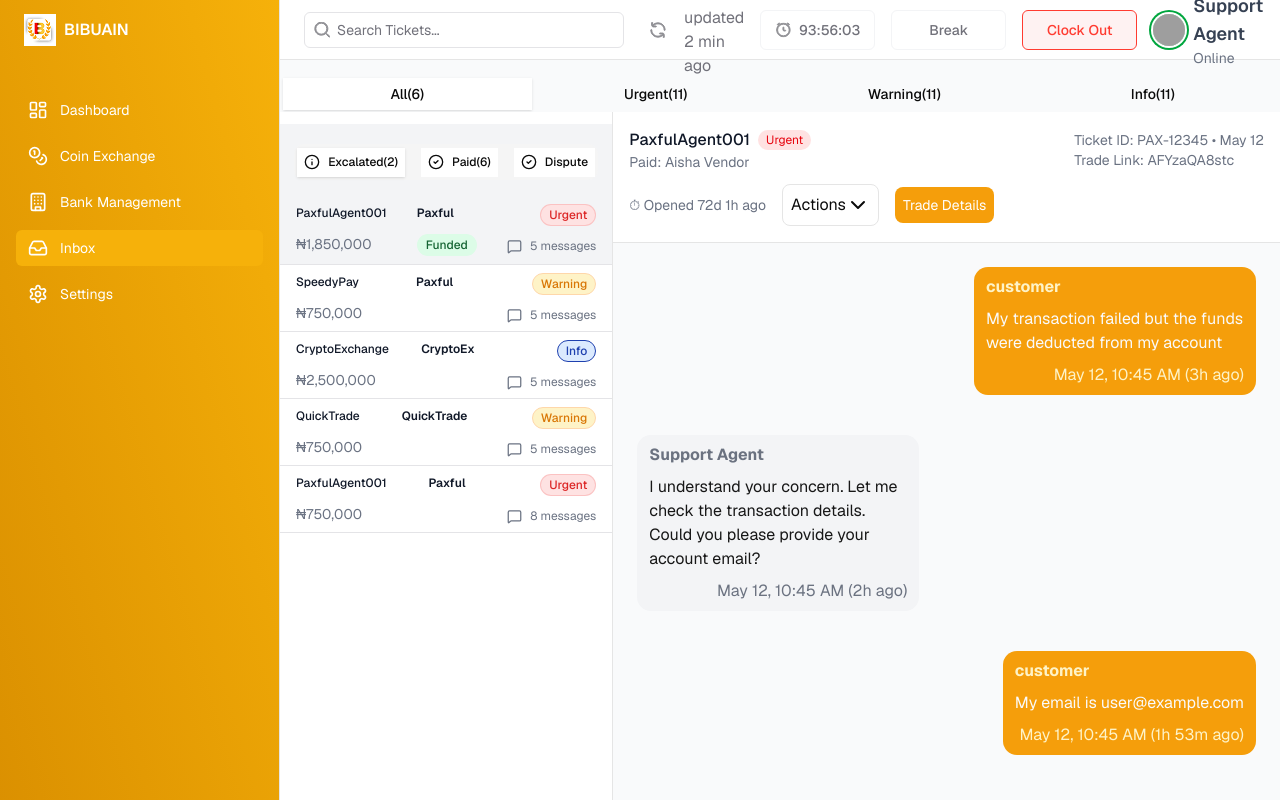
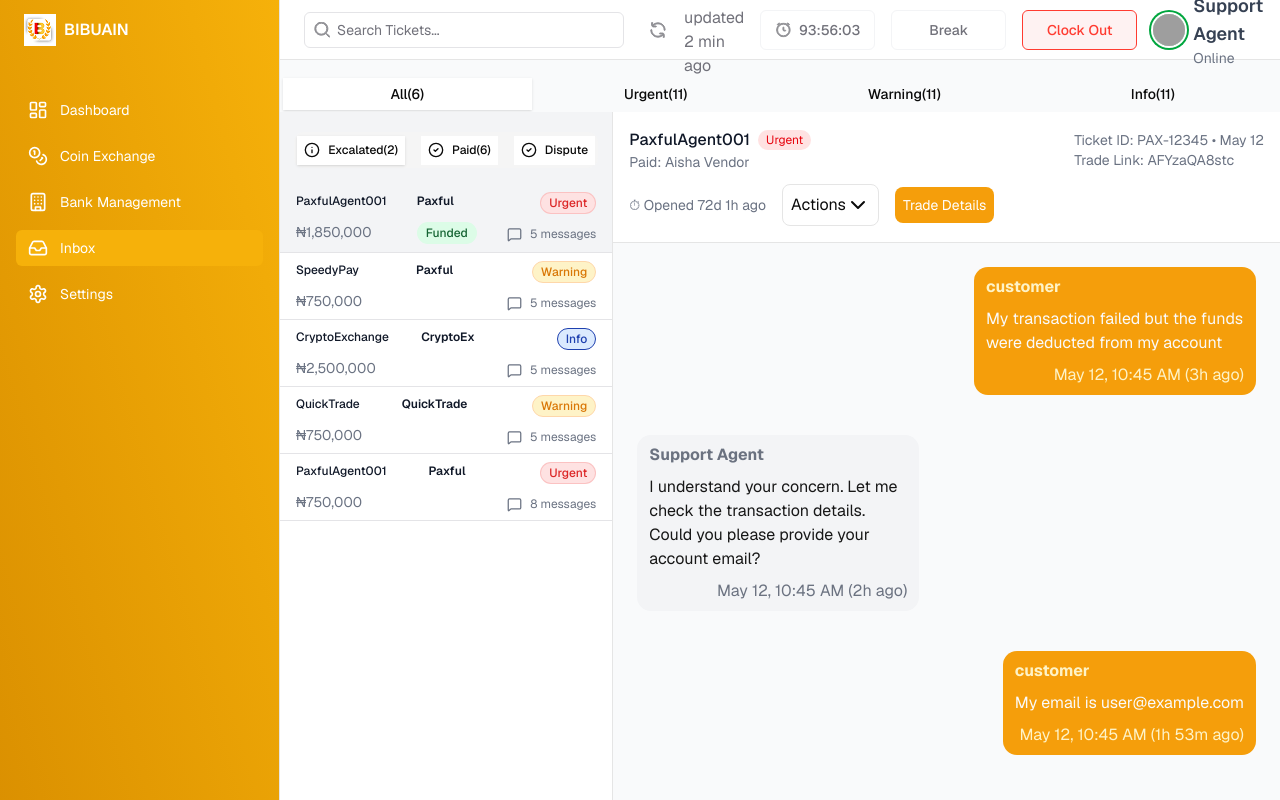
Before and after one commit to Eteye-mon/bibuian, a Next.js app: page / in a window 1280 px wide. Shown: the top 800 px of the page. Built offline with nearby package versions, Linux system fonts and the light colour scheme; grey boxes are pictures that could not be loaded.

Commit message:
removed padding

```diff
--- a/src/components/myTab.tsx
+++ b/src/components/myTab.tsx
@@ -59,7 +59,7 @@ function MyTab() {
         </TabsList>
         <TabsContent value="all">
           <div className="grid lg:grid-cols-3 gap-  bg-white min-h-screen">
-            <div className="py-3 w-full border-r min-h-screen">
+            <div className=" w-full border-r min-h-screen">
               <TabsWithIcon />
             </div>
             <div className="col-span-2 hidden lg:block">
```
